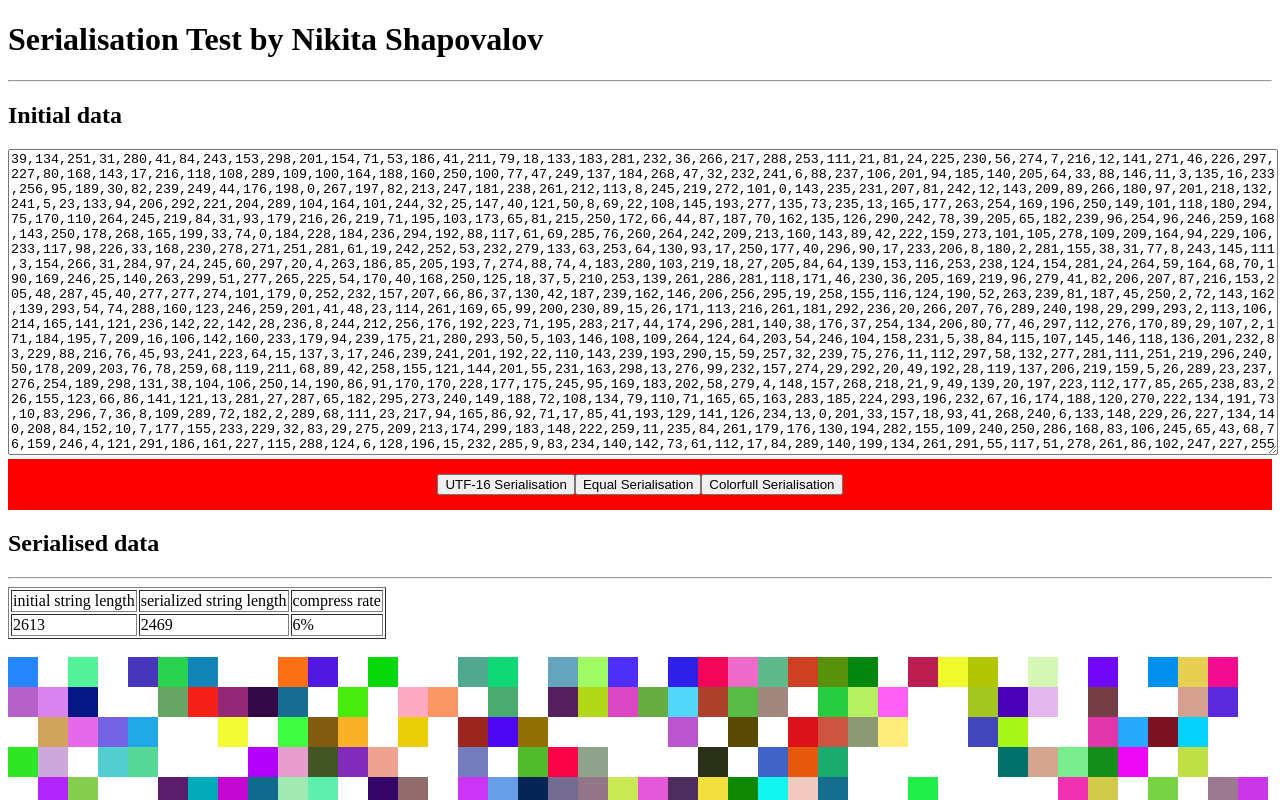
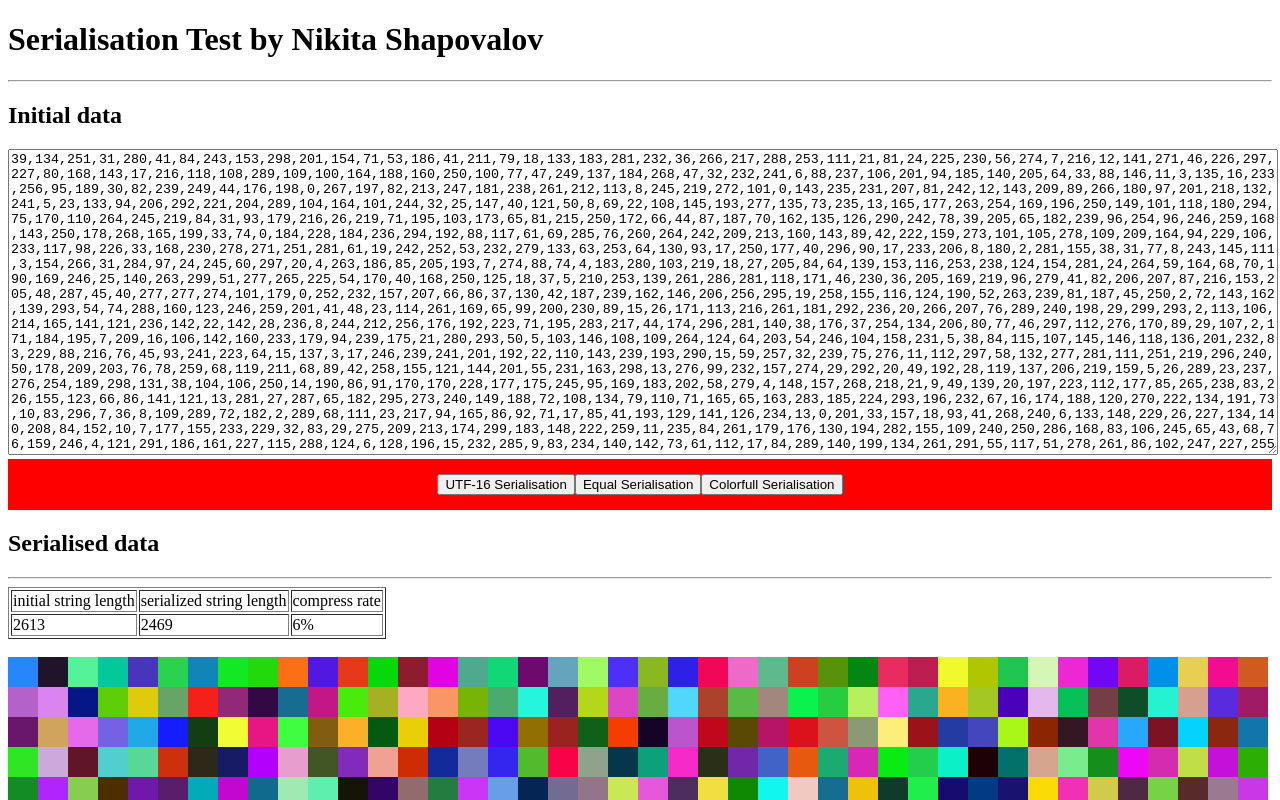
Before and after one commit to Nike35life/serialization, a Vue app: page / in a window 1280 px wide. Both pictures are taken after a click on the button "Colorfull Serialisation". Shown: the top 800 px of the page. Built offline with nearby package versions, Linux system fonts and the light colour scheme.

Commit message:
white squares fix

```diff
--- a/src/App.vue
+++ b/src/App.vue
@@ -217,7 +217,7 @@ const parseColors = computed(() => {
     <div class="colorWrapper">
       <div
         v-for="color in colorTriples"
-        :style="{ background: color }"
+        :style="{ background: color.replaceAll('-', '') }"
         :data-color="color"
         class="colorPalets"></div>
     </div>
```
